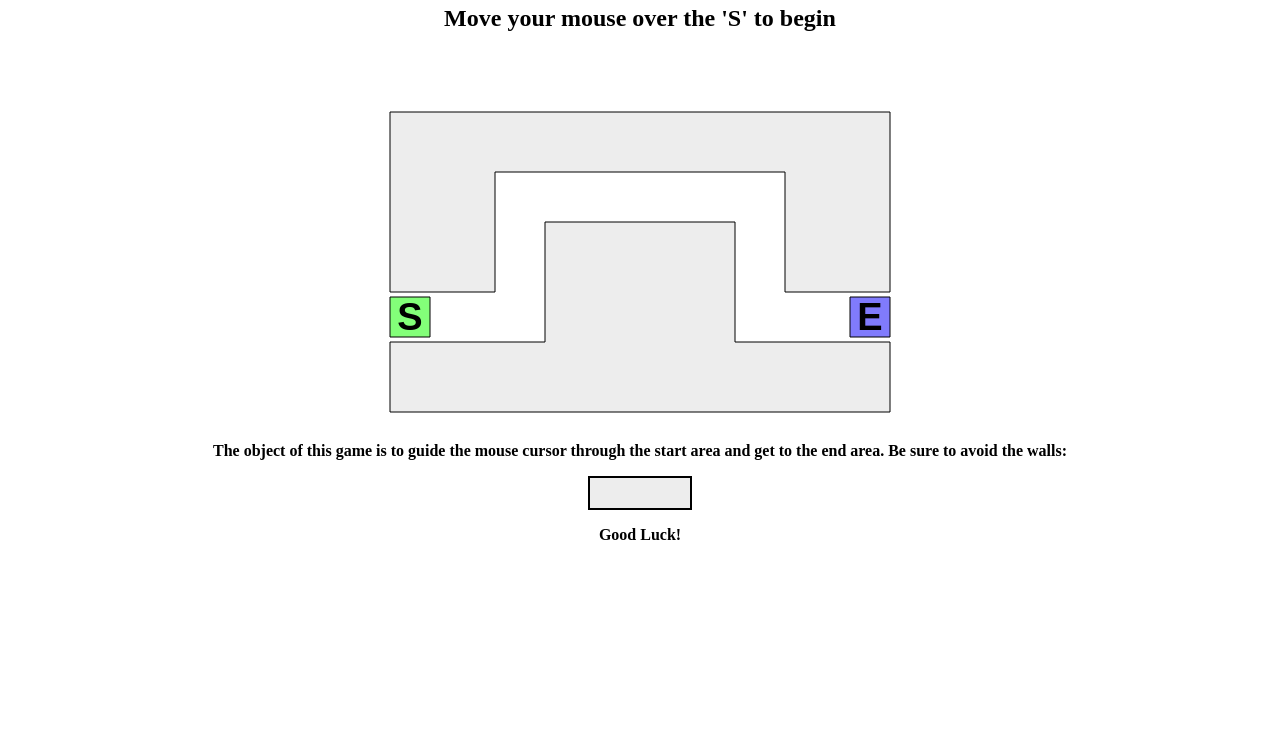
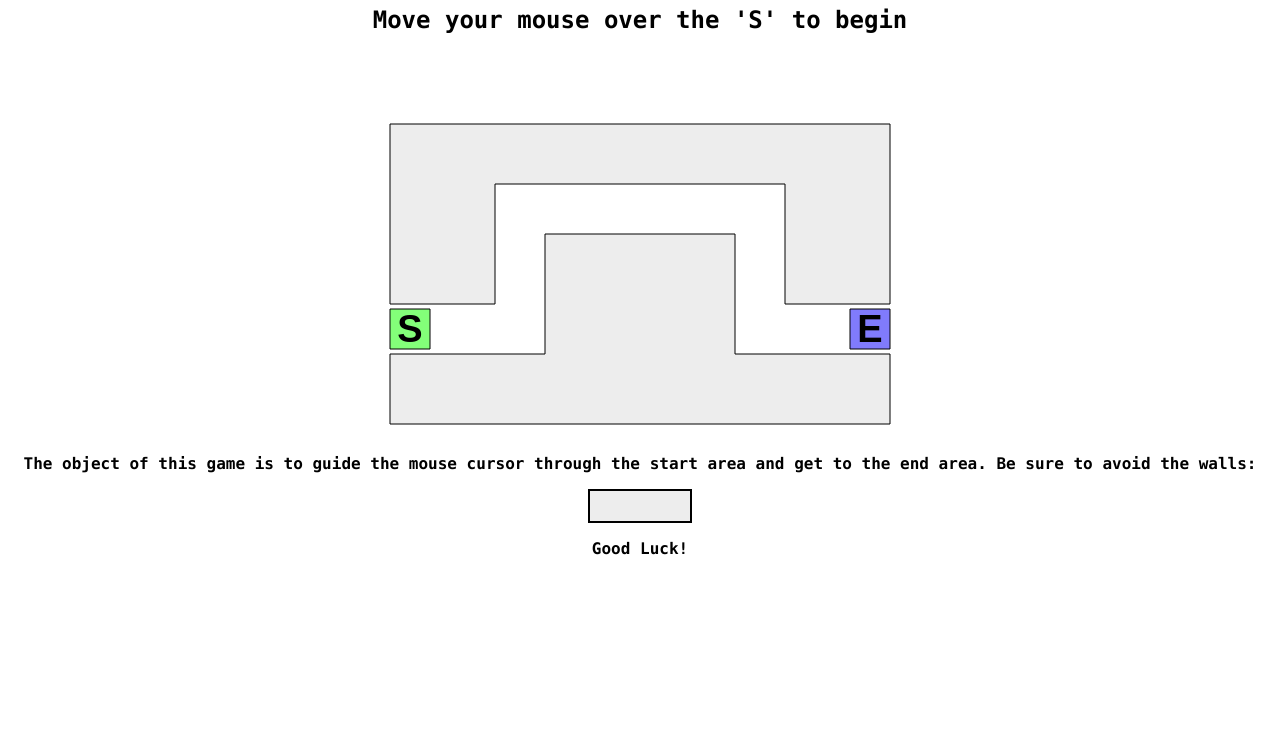
Before and after one commit to Miguel-Chan/Web_Assignment, a plain HTML site: page Game/Maze.html in a window 1280 px wide. Shown: the part 75-821 px from the top of the page. Drawn offline with Linux system fonts and the light colour scheme.

Commit message:
Fix some grammar errors, change some text in Maze.

```diff
--- a/Game/Maze.css
+++ b/Game/Maze.css
@@ -7,9 +7,14 @@ body {
     height: 100%;
     width: 100%;
     margin: 0;
+    font-family: Consolas, Arial, serif;
+}
+#message {
+    font-size: 20px;
+    height: 40px;
 }
 canvas {
-    height: 370px;
+    height: 320px;
     width: 510px;
     cursor: pointer;
 }
--- a/Game/Maze.html
+++ b/Game/Maze.html
@@ -9,6 +9,7 @@
 <body>
     <h1>The Amazing Mouse Maze!</h1>
     <h2>Move your mouse over the 'S' to begin</h2>
+    <p id="message"></p>
     <canvas id="maze"></canvas>
     <p>The object of this game is to guide the mouse cursor through the start area and get to the end area. Be sure to avoid the walls:</p>
     <div id="wall_sample"></div>
--- a/Game/Maze.js
+++ b/Game/Maze.js
@@ -15,26 +15,26 @@ function initialize() {
     if (drawing.getContext) {
         context = drawing.getContext("2d");
         drawing.width = 510;
-        drawing.height = 370;
+        drawing.height = 320;
         printUp("#EDEDED");
         printDown("#EDEDED");
         context.beginPath();
         context.fillStyle = "#83FF79";
-        context.rect(5, 245, 40, 40);
+        context.rect(5, 195, 40, 40);
         context.closePath();
         context.fill();
         context.stroke();
         context.beginPath();
         context.fillStyle = "#807BFC";
-        context.rect(465, 245, 40, 40);
+        context.rect(465, 195, 40, 40);
         context.closePath();
         context.fill();
         context.stroke();
         context.fillStyle = "#000000";
         context.font = "bolder 38px Arial";
         context.textAlign = "center";
-        context.fillText("S", 25, 278);
-        context.fillText("E", 485, 278)
+        context.fillText("S", 25, 228);
+        context.fillText("E", 485, 228)
     }
     else alert("Your browser does not support canvas! Please use another browser and try again!");
 }
@@ -43,14 +43,14 @@ function printUp(color) {
     context.fillStyle = color;
     context.strokeStyle = "#000000";
     context.beginPath();
-    context.moveTo(5, 60);
-    context.lineTo(505, 60);
-    context.lineTo(505, 240);
-    context.lineTo(400, 240);
-    context.lineTo(400, 120);
-    context.lineTo(110, 120);
-    context.lineTo(110, 240);
-    context.lineTo(5, 240);
+    context.moveTo(5, 10);
+    context.lineTo(505, 10);
+    context.lineTo(505, 190);
+    context.lineTo(400, 190);
+    context.lineTo(400, 70);
+    context.lineTo(110, 70);
+    context.lineTo(110, 190);
+    context.lineTo(5, 190);
     context.closePath();
     context.fill();
     context.stroke();
@@ -58,49 +58,46 @@ function printUp(color) {
 function printDown(color) {
     context.fillStyle = color;
     context.beginPath();
-    context.moveTo(5, 290);
-    context.lineTo(160, 290);
-    context.lineTo(160, 170);
-    context.lineTo(350, 170);
-    context.lineTo(350, 290);
-    context.lineTo(505, 290);
-    context.lineTo(505, 360);
-    context.lineTo(5, 360);
+    context.moveTo(5, 240);
+    context.lineTo(160, 240);
+    context.lineTo(160, 120);
+    context.lineTo(350, 120);
+    context.lineTo(350, 240);
+    context.lineTo(505, 240);
+    context.lineTo(505, 310);
+    context.lineTo(5, 310);
     context.closePath();
     context.fill();
     context.stroke();
 }
 
 function isInUpArea(x, y) {
-    return ((y >= 60 && y <= 120) ||
-        ((y > 120 && y <= 240) &&
+    return ((y >= 10 && y <= 70) ||
+        ((y > 70 && y <= 190) &&
         ((x >= 5 && x <= 110) ||
         (x >= 400 && x < 505))));
 }
 
 function isInDownArea(x, y) {
-    return ((y >= 290 && y <= 360) ||
-        ((y < 290 && y >= 170) &&
+    return ((y >= 240 && y <= 310) ||
+        ((y < 240 && y >= 120) &&
         (x >= 160 && x <= 350)));
 }
 
 function showMessage(text) {
-    clearMessage();
-    context.font = "bold 20px Arial";
-    context.fillStyle = "#000000";
-    context.fillText(text, 255, 20);
+    document.getElementById("message").innerText = text;
 }
 
 function isOnStartPoint(x, y) {
-    return x >= 5 && x <= 45 && y >= 245 && y <= 285;
+    return x >= 5 && x <= 45 && y >= 195 && y <= 235;
 }
 
 function isOnEndPoint(x, y) {
-    return x >= 465 && y >= 245 && y <= 285;
+    return x >= 465 && y >= 195 && y <= 235;
 }
 
 function clearMessage() {
-    context.clearRect(5, 0, 500, 30);
+    document.getElementById("message").innerText = "";
 }
 
 function mouseHandler(e) {
@@ -142,7 +139,7 @@ function mouseHandler(e) {
         else if (isOnEndPoint(x, y)) {
             finish = true;
             if (hasFailed) {
-                showMessage("Please don't cheat. Go back and restart! ");
+                showMessage("Don't cheat, you should start form the 'S' and move to the 'E' inside the maze! ");
             }
             else {
                 showMessage("Congrats! You have finished the maze! ");
--- a/Game/Whac-a-mole.js
+++ b/Game/Whac-a-mole.js
@@ -87,7 +87,7 @@ function gameOver() {
     clearInterval(time_interval);
     stage.innerText = "Game Over!";
     stage.className = "alarm";
-    alert("Sad! You have missed too much moles!");
+    alert("Sad! You have missed too many moles!");
     isPlaying = false;
 }
 
```
